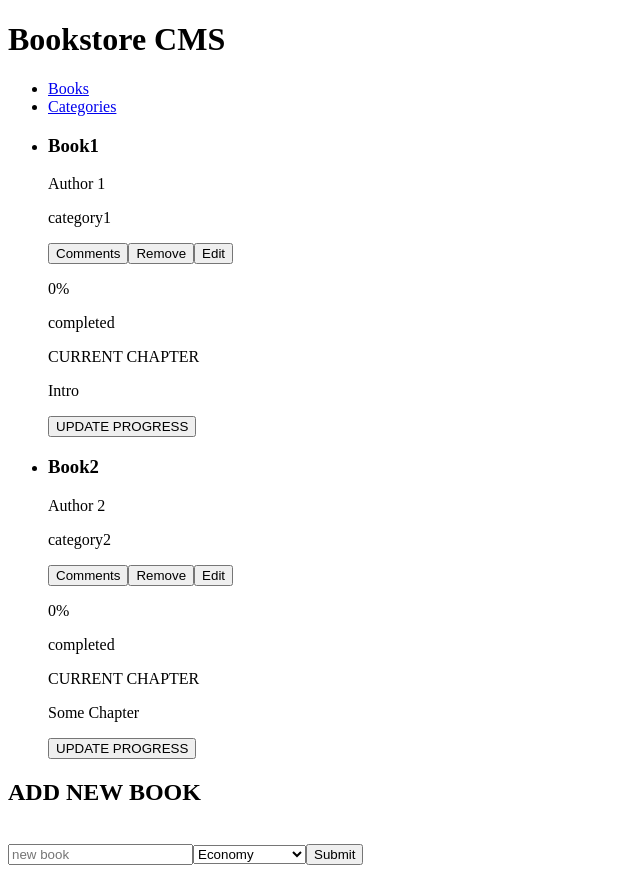
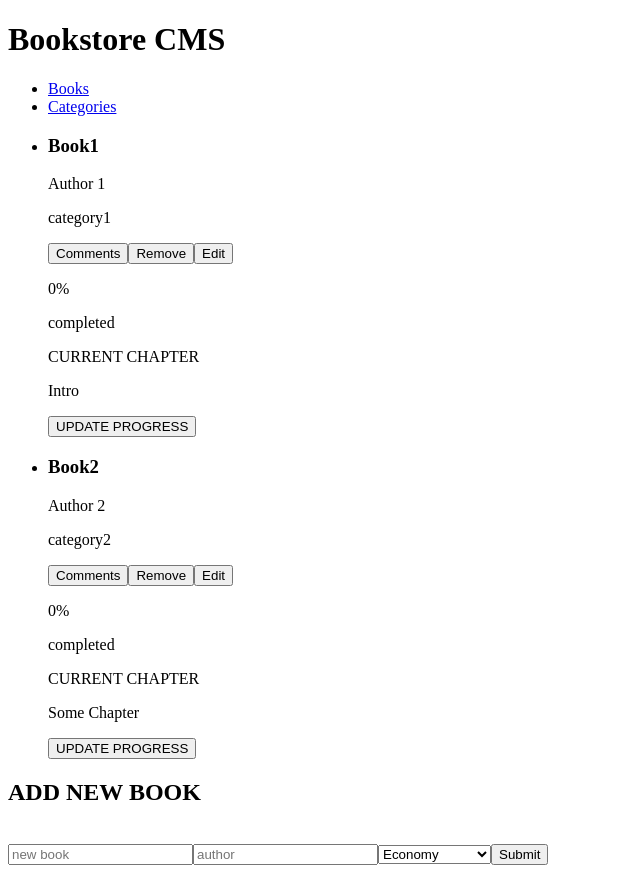
Before and after one commit to AlexHamn/bookstore, a React (Create React App) app: page /Books in a window 1280 px wide. Shown: the whole page, without its empty margins (0-640 px from the left). Built offline with nearby package versions, Linux system fonts and the light colour scheme.

Commit message:
add author input field

```diff
--- a/src/components/AddBook.js
+++ b/src/components/AddBook.js
@@ -4,6 +4,7 @@ const AddBook = () => (
     <form>
       <br />
       <input type="text" id="addBook" name="addBook" placeholder="new book" />
+      <input type="text" id="addBookAuthor" name="addBookAuthor" placeholder="author" />
       <select name="category" id="category">
         <option value="Drama" selected>Drama</option>
         <option value="Economy" selected>Economy</option>
```
